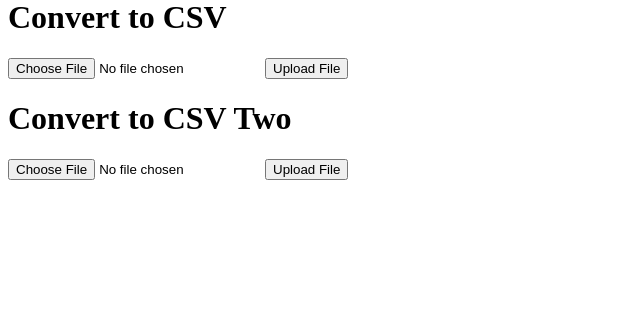
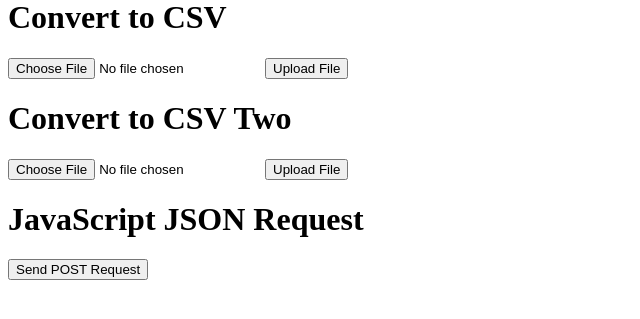
Before and after one commit to ruhan-2908/flask-sandbox, a Flask app: page / in a window 1280 px wide. Shown: the part 300-619 px from the top of the page, without its empty margins (0-640 px from the left). Run offline with Flask 3, Linux system fonts and the light colour scheme.

Commit message:
Implement JSON in flask

```diff
--- a/main.py
+++ b/main.py
@@ -1,4 +1,4 @@
-from flask import Flask ,render_template, request, Response, send_from_directory
+from flask import Flask ,render_template, request, Response, send_from_directory, jsonify
 import pandas as pd
 import os
 import uuid
@@ -64,5 +64,18 @@ def convert_csv_two():
 def download(filename):
     return send_from_directory('downloads',filename,download_name='result.csv')
 
+
+@app.route('/handle_post',methods=['POST'])
+def handle_post():
+    greeting = request.json['greeting']
+    name  = request.json['name']
+
+    with open('file.txt','w') as f:
+        f.write(f'{greeting}, {name}')
+
+    return jsonify({'message' : 'Successfully written!'})
+
+
+
 if __name__ == '__main__':
     app.run(host='0.0.0.0',debug = True)
--- a/templates/index.html
+++ b/templates/index.html
@@ -28,4 +28,27 @@
       <input type="file" name="file" accept="application/vnd.openxmlformats-officedocument.spreadsheetml.sheet, application/vnd.ms-excel, text/plain" required>
       <input type="submit" value="Upload File">
  </form>
+
+ <h1> JavaScript JSON Request</h1>
+ <button id="post_button"> Send POST Request</button>
+ <script type="text/javascript">
+     const postButton = document.getElementById('post_button')
+
+     const jsonData = {name : 'Ruhan', greeting : 'Hello'}
+
+     postButton.addEventListener('click', () => {
+          fetch('{{ url_for("handle_post")}}', {
+               method : 'POST',
+               headers : {
+                    'Content-Type' : 'application/json; charset = utf-8'
+               },
+               body : JSON.stringify(jsonData)
+          })
+          .then(response => response.json())
+          .then(data => console.log('Success: ',data))
+          .catch((error) => {
+               console.error('Error:',error)
+          })
+     })
+ </script>
 {% endblock %}
```
